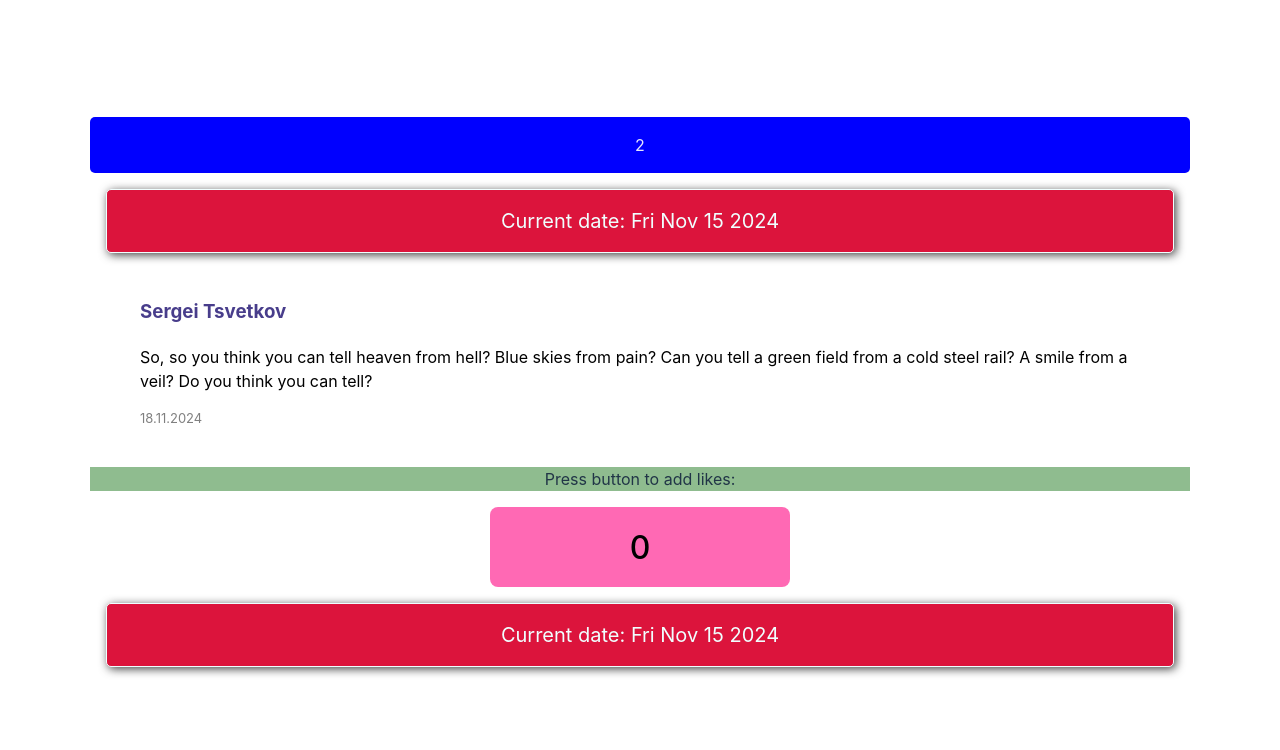
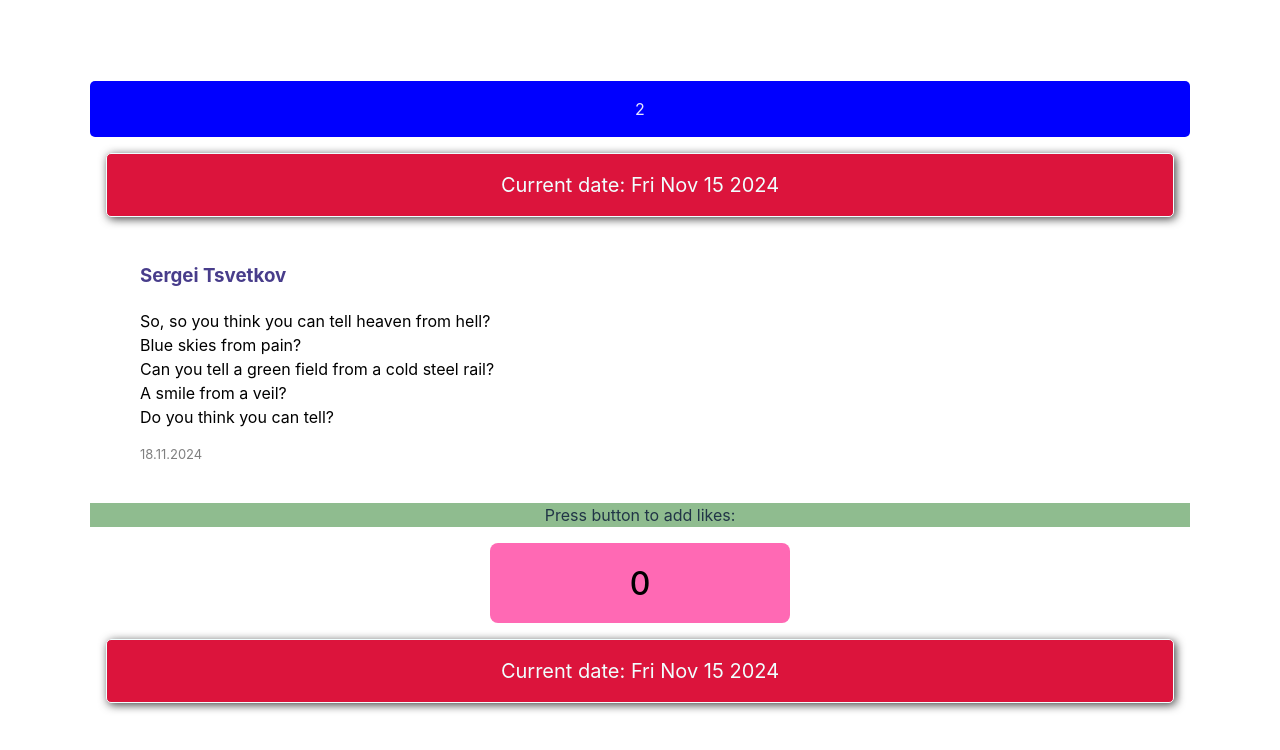
Before and after one commit to tsvetkovsergey/git-practice, a React (Vite) app: page / in a window 1280 px wide. Shown: the top 750 px of the page. Built offline with nearby package versions, Linux system fonts and the light colour scheme.

Commit message:
post with lyrics pre-line

```diff
--- a/src/components/UserBox/UserBox.jsx
+++ b/src/components/UserBox/UserBox.jsx
@@ -5,7 +5,7 @@ export const UserBox = () => {
   return (
     <div className="box">
       <h3 className="authorname">Sergei Tsvetkov</h3>
-      <p>
+      <p className="lyrics">
         {`So, so you think you can tell heaven from hell?
         Blue skies from pain?
         Can you tell a green field from a cold steel rail?
--- a/src/components/UserBox/UserBox.styles.css
+++ b/src/components/UserBox/UserBox.styles.css
@@ -16,3 +16,7 @@
   color: grey;
   font-size: small;
 }
+
+.lyrics {
+  white-space: pre-line;
+}
```
